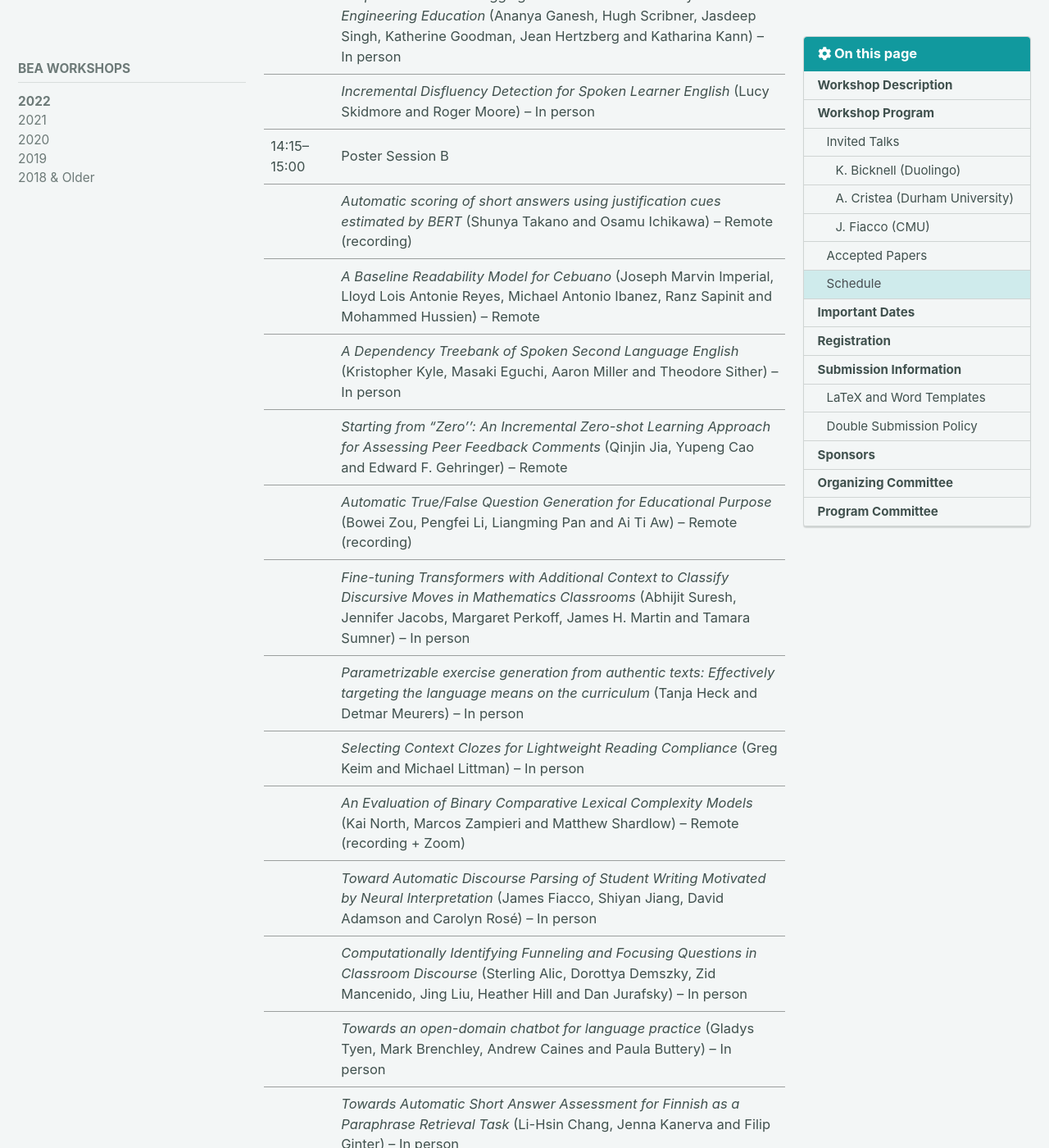
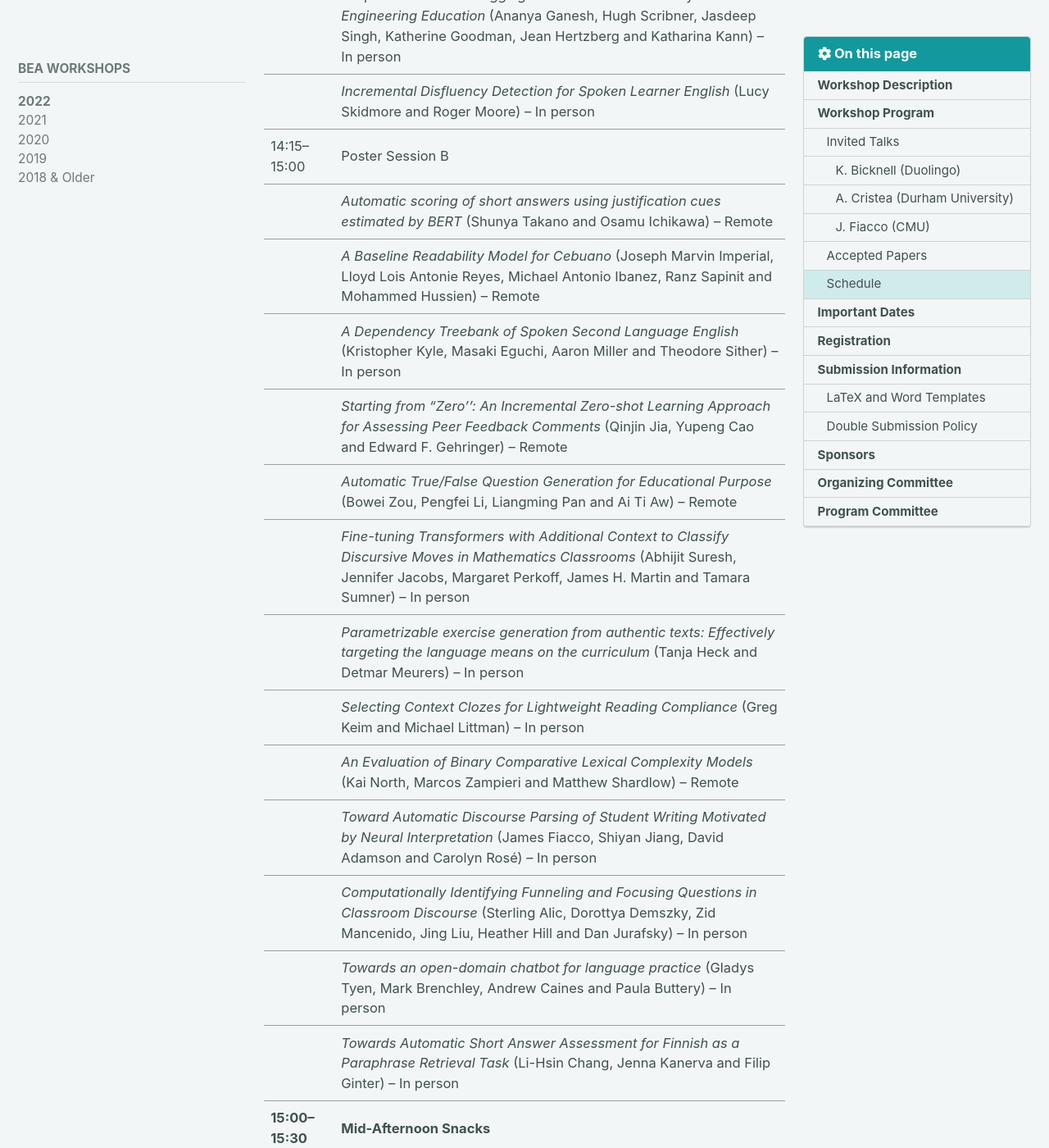
Before and after one commit to sigedu-org/website, a Jekyll site: the page built from _pages/bea/bea17.md, in a window 1280 px wide and 1400 px high, scrolled down 11727 px. Shown: the whole window at 82% size. Built offline with Jekyll 4.4.1, drawn with Linux system fonts in a browser that asks for light colours; cached includes are drawn as plain includes; nearby versions of some CDN libraries; some of the changed text lies outside the part shown.

Commit message:
Update bea17.md
Corrections and updates to the presentation format

```diff
--- a/_pages/bea/bea17.md
+++ b/_pages/bea/bea17.md
@@ -186,12 +186,12 @@ We received 66 submissions and accepted 31 papers (acceptance rate: 47%).
 |                 | **Location:** Regency ballroom / GatherTown |
 | 13:30–14:15 | Poster Session A |
 | |	*Using Item Response Theory to Measure Gender and Racial Bias of a BERT-based Automated English Speech Assessment System* (Alexander Kwako, Yixin Wan, Jieyu Zhao, Kai-Wei Chang, Li Cai and Mark Hansen) – Remote |
-| | *Mitigating Learnerese Effects for CEFR Classification* (Rricha Jalota, Peter Bourgonje, Jan van Sas and Huiyan Huang) |
+| | *Mitigating Learnerese Effects for CEFR Classification* (Rricha Jalota, Peter Bourgonje, Jan van Sas and Huiyan Huang) – In person |
 | | *Generation of Synthetic Error Data of Verb Order Errors for Swedish* (Judit Casademont Moner and Elena Volodina) – Remote |
 | | *Cross-corpora experiments of automatic proficiency assessment and error detection for spoken English* (Stefano Bannò and Marco Matassoni) – Remote |
 | | *Activity focused Speech Recognition of Preschool Children in Early Childhood Classrooms* (Satwik Dutta, Dwight Irvin, Jay Buzhardt and John H.L. Hansen) – In person |
 | | *Structural information in mathematical formulas for exercise difficulty prediction: a comparison of NLP representations* (Ekaterina Loginova and Dries F. Benoit) – Remote |
-| | *Similarity-Based Content Scoring - How to Make S-BERT Keep Up With BERT* (Marie Bexte, Andrea Horbach and Torsten Zesch) – Remote (recording) |
+| | *Similarity-Based Content Scoring - How to Make S-BERT Keep Up With BERT* (Marie Bexte, Andrea Horbach and Torsten Zesch) – Remote |
 | | *Don’t Drop the Topic - The Role of the Prompt in Argument Identification in Student Writing* (Yuning Ding, Marie Bexte and Andrea Horbach) – In person |
 | | *ALEN App: Argumentative Writing Support To Foster English Language Learning* (Thiemo Wambsganss, Andrew Caines and Paula Buttery) – Remote |
 | | *Assessing sentence readability for German language learners with broad linguistic modeling or readability formulas: When do linguistic insights make a difference?* (Zarah Weiss and Detmar Meurers) – In person |
@@ -200,15 +200,15 @@ We received 66 submissions and accepted 31 papers (acceptance rate: 47%).
 | | *Response Construct Tagging: NLP-Aided Assessment for Engineering Education* (Ananya Ganesh, Hugh Scribner, Jasdeep Singh, Katherine Goodman, Jean Hertzberg and Katharina Kann) – In person |
 | | *Incremental Disfluency Detection for Spoken Learner English* (Lucy Skidmore and Roger Moore) – In person |
 | 14:15–15:00 | Poster Session B |
-| | *Automatic scoring of short answers using justification cues estimated by BERT* (Shunya Takano and Osamu Ichikawa) – Remote (recording) |
+| | *Automatic scoring of short answers using justification cues estimated by BERT* (Shunya Takano and Osamu Ichikawa) – Remote |
 | | *A Baseline Readability Model for Cebuano* (Joseph Marvin Imperial, Lloyd Lois Antonie Reyes, Michael Antonio Ibanez, Ranz Sapinit and Mohammed Hussien) – Remote |
 | | *A Dependency Treebank of Spoken Second Language English* (Kristopher Kyle, Masaki Eguchi, Aaron Miller and Theodore Sither) – In person |
 | | *Starting from "Zero'': An Incremental Zero-shot Learning Approach for Assessing Peer Feedback Comments* (Qinjin Jia, Yupeng Cao and Edward F. Gehringer) – Remote |
-| | *Automatic True/False Question Generation for Educational Purpose* (Bowei Zou, Pengfei Li, Liangming Pan and Ai Ti Aw) – Remote (recording) |
+| | *Automatic True/False Question Generation for Educational Purpose* (Bowei Zou, Pengfei Li, Liangming Pan and Ai Ti Aw) – Remote |
 | | *Fine-tuning Transformers with Additional Context to Classify Discursive Moves in Mathematics Classrooms* (Abhijit Suresh, Jennifer Jacobs, Margaret Perkoff, James H. Martin and Tamara Sumner) – In person |
 | | *Parametrizable exercise generation from authentic texts: Effectively targeting the language means on the curriculum* (Tanja Heck and Detmar Meurers) – In person |
 | | *Selecting Context Clozes for Lightweight Reading Compliance* (Greg Keim and Michael Littman) – In person |
-| | *An Evaluation of Binary Comparative Lexical Complexity Models* (Kai North, Marcos Zampieri and Matthew Shardlow) – Remote (recording + Zoom) |
+| | *An Evaluation of Binary Comparative Lexical Complexity Models* (Kai North, Marcos Zampieri and Matthew Shardlow) – Remote |
 | | *Toward Automatic Discourse Parsing of Student Writing Motivated by Neural Interpretation* (James Fiacco, Shiyan Jiang, David Adamson and Carolyn Rosé) – In person |
 | | *Computationally Identifying Funneling and Focusing Questions in Classroom Discourse* (Sterling Alic, Dorottya Demszky, Zid Mancenido, Jing Liu, Heather Hill and Dan Jurafsky) – In person |
 | | *Towards an open-domain chatbot for language practice* (Gladys Tyen, Mark Brenchley, Andrew Caines and Paula Buttery) – In person |
```
